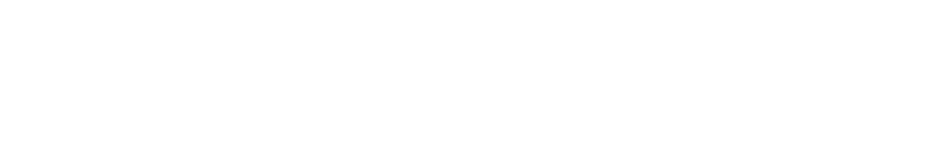
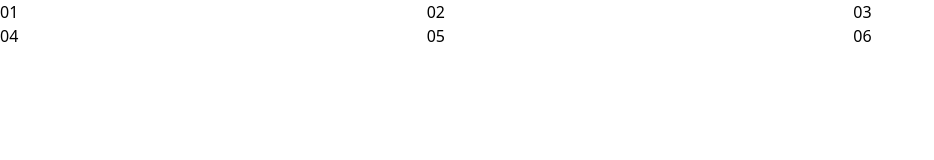
Before and after one commit to bahlool1401/Anime-Website-with-NUXT3, a Nuxt app: page /test in a window 1280 px wide. Before the commit this address had no page. Shown: the top 160 px of the page, without its empty margins (0-934 px from the left). Built offline with nearby package versions, Linux system fonts and the light colour scheme.

Commit message:
testing for adding login/register

```diff
--- /dev/null
+++ b/pages/test.vue
@@ -0,0 +1,12 @@
+<template>
+    <div>
+        <div class="grid grid-cols-3 justify-items-start">
+            <div>01</div>
+            <div>02</div>
+            <div>03</div>
+            <div>04</div>
+            <div>05</div>
+            <div>06</div>
+        </div>
+    </div>
+</template>
--- a/tailwind.config.js
+++ b/tailwind.config.js
@@ -9,7 +9,18 @@ export default {
     "./error.vue",
   ],
   theme: {
-    extend: {},
+    extend: {
+      container:{
+        center:true,
+        padding:'2rem'
+      },
+      inset:{
+        '18':'4.5rem'
+      },
+      width:{
+        '22':'5.5rem'
+      }
+    },
   },
   plugins: [],
 }
```
